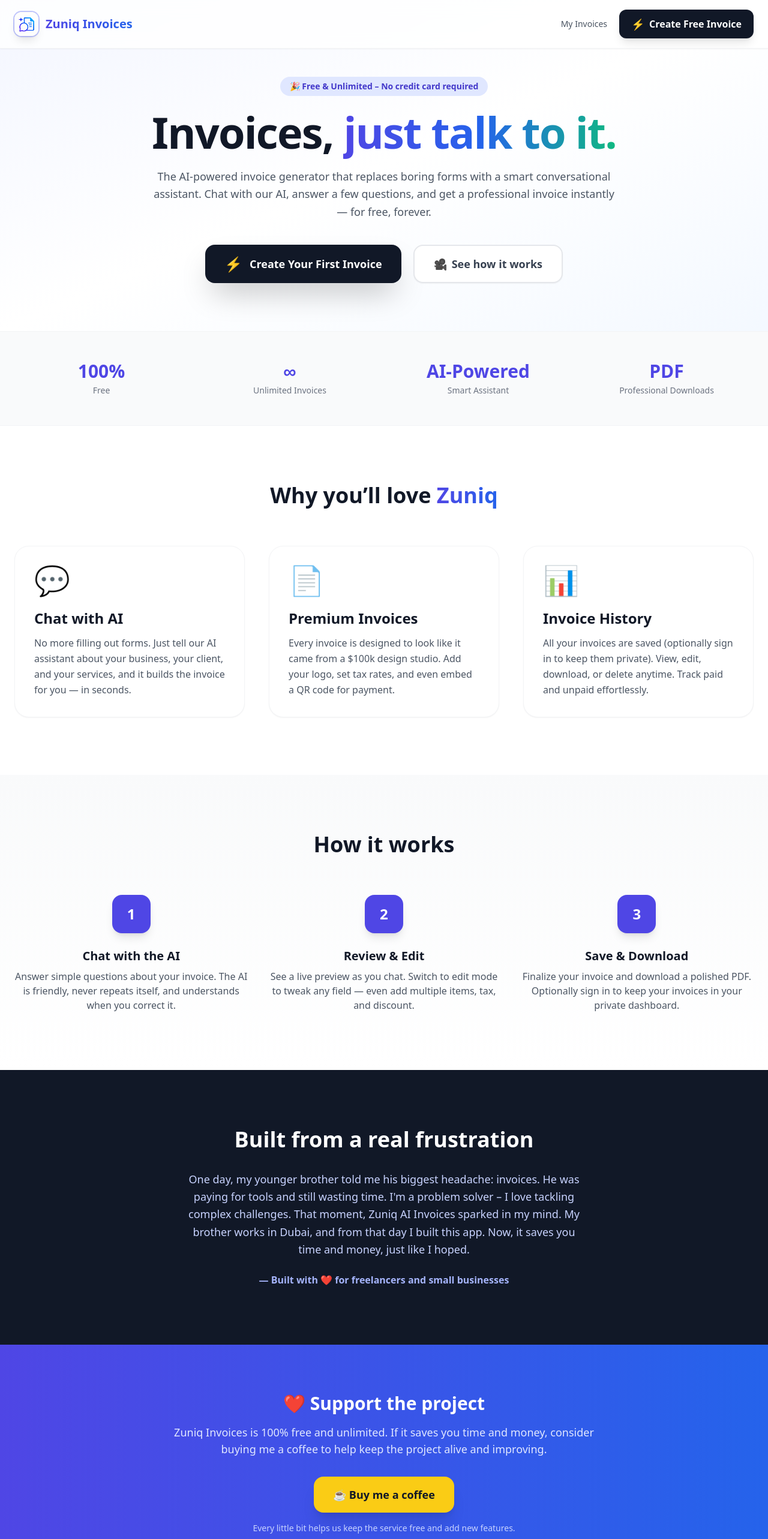
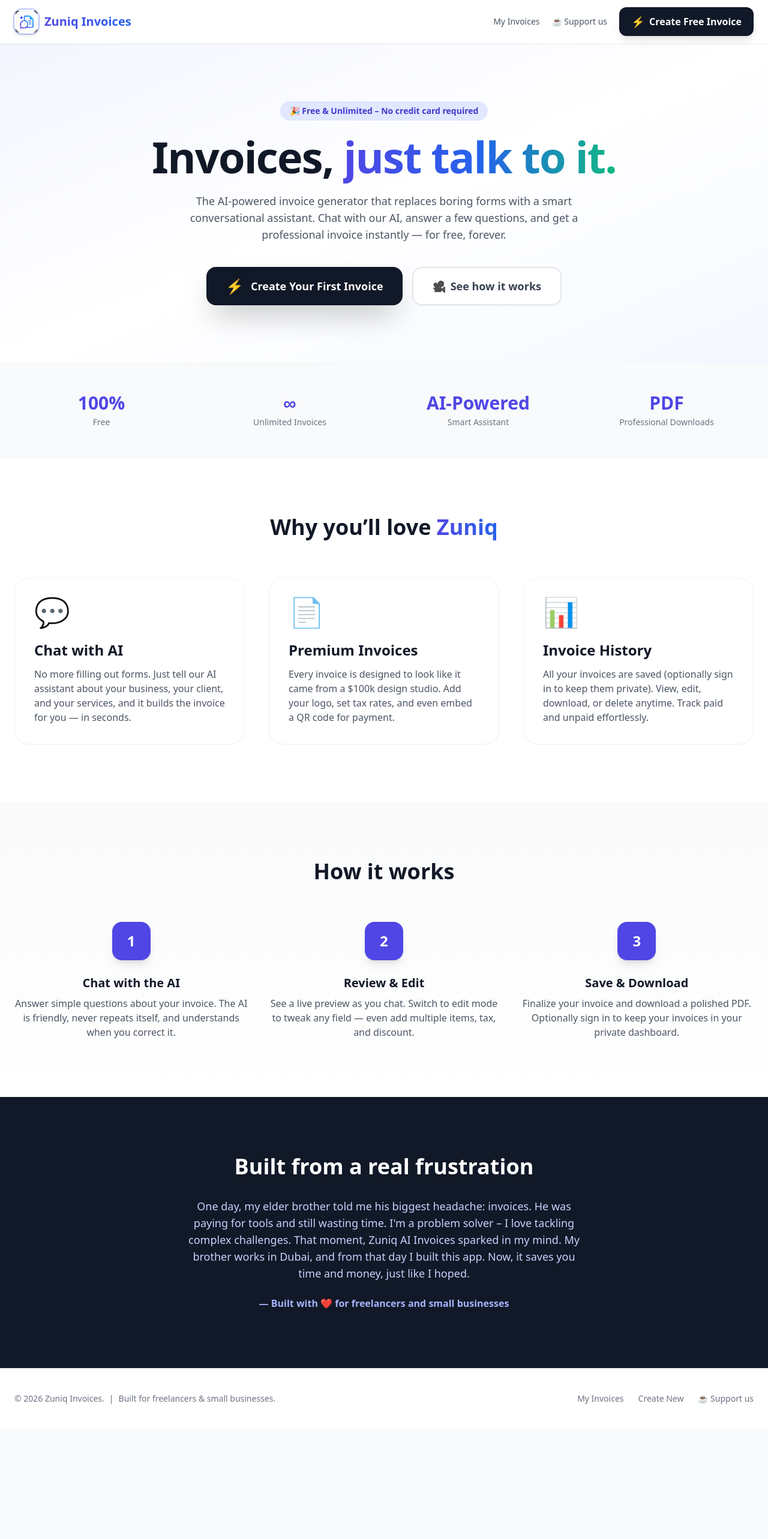
Before and after one commit to zuniqcomputers-crypto/zuniq-ai-invoices, a Next.js app: page / in a window 1280 px wide. Shown: the top 2566 px of the page at 60% size. After the commit the page ends 2382 px from the top, so only its background shows below. Built offline with nearby package versions, Linux system fonts and the light colour scheme.

Commit message:
add bank details

```diff
--- a/src/app/page.tsx
+++ b/src/app/page.tsx
@@ -1,60 +1,117 @@
+"use client";
+import { useState } from "react";
 import Link from "next/link";
 
 export default function LandingPage() {
+  const [showSupport, setShowSupport] = useState(false);
+
   return (
-    <div className="bg-white text-gray-800">
-      {/* ---- Navigation ---- */}
-      <nav className="fixed top-0 left-0 right-0 z-50 bg-white/80 backdrop-blur-md border-b border-gray-100 shadow-sm">
-        <div className="max-w-7xl mx-auto px-6 py-4 flex items-center justify-between">
-          <Link href="/" className="flex items-center gap-3">
-            <div className="h-10 w-10 rounded-xl overflow-hidden ring-2 ring-indigo-400/50 shadow-lg">
-              <img src="/logo.png" alt="Logo" className="h-full w-full object-cover" />
+    <div className="bg-white text-gray-800 overflow-x-hidden">
+      {/* ---- Navigation (sticky, never hides) ---- */}
+      <nav className="sticky top-0 z-50 bg-white/80 backdrop-blur-xl border-b border-gray-100 shadow-sm">
+        <div className="max-w-7xl mx-auto px-4 sm:px-6 py-3 flex items-center justify-between">
+          <Link href="/" className="flex items-center gap-2.5 shrink-0">
+            <div className="h-9 w-9 sm:h-10 sm:w-10 rounded-xl overflow-hidden ring-2 ring-indigo-400/50 shadow-md bg-white p-0.5 flex-shrink-0">
+              <img
+                src="/logo.png"
+                alt="Logo"
+                className="h-full w-full object-contain"
+              />
             </div>
-            <span className="text-xl font-bold bg-gradient-to-r from-indigo-600 to-blue-600 bg-clip-text text-transparent">
+            <span className="text-lg sm:text-xl font-bold bg-gradient-to-r from-indigo-600 to-blue-600 bg-clip-text text-transparent whitespace-nowrap">
               Zuniq Invoices
             </span>
           </Link>
-          <div className="flex items-center gap-5">
-            <Link href="/dashboard" className="text-sm font-medium text-gray-600 hover:text-gray-900 transition">
+          <div className="flex items-center gap-3 sm:gap-5">
+            <Link href="/dashboard" className="text-sm font-medium text-gray-600 hover:text-gray-900 transition hidden sm:block">
               My Invoices
             </Link>
+            <button
+              onClick={() => setShowSupport(true)}
+              className="hidden sm:inline-flex items-center gap-1 text-sm font-medium text-gray-600 hover:text-gray-900 transition"
+            >
+              ☕ Support us
+            </button>
             <Link
               href="/new"
-              className="inline-flex items-center gap-2 bg-gray-900 hover:bg-gray-800 text-white px-5 py-2.5 rounded-xl font-semibold shadow-lg transition-all hover:scale-105"
+              className="inline-flex items-center gap-1.5 sm:gap-2 bg-gray-900 hover:bg-gray-800 text-white px-4 sm:px-5 py-2.5 rounded-xl font-semibold shadow-lg transition-all hover:scale-105 text-sm sm:text-base"
             >
-              <span className="text-lg">⚡</span> Create Free Invoice
+              <span className="text-lg">⚡</span>
+              <span className="whitespace-nowrap">Create Free Invoice</span>
             </Link>
           </div>
         </div>
       </nav>
 
+      {/* ---- Support Modal ---- */}
+      {showSupport && (
+        <div
+          className="fixed inset-0 z-[100] flex items-center justify-center bg-black/50 backdrop-blur-sm p-4"
+          onClick={() => setShowSupport(false)}
+        >
+          <div
+            className="bg-white rounded-3xl shadow-2xl max-w-md w-full p-6 sm:p-8 animate-in fade-in zoom-in duration-300"
+            onClick={(e) => e.stopPropagation()}
+          >
+            <div className="flex justify-between items-start mb-4">
+              <h2 className="text-2xl font-bold text-gray-900">☕ Buy me a coffee</h2>
+              <button
+                onClick={() => setShowSupport(false)}
+                className="text-gray-400 hover:text-gray-600 text-3xl leading-none"
+              >
+                &times;
+              </button>
+            </div>
+            <p className="text-gray-600 mb-6">
+              Zuniq Invoices is free forever. If it saves you time, support the project with a small donation.
+            </p>
+            <div className="bg-gray-50 rounded-2xl p-4 mb-4">
+              <p className="text-sm font-semibold text-gray-500 mb-2">Bank Account Details</p>
+              <p className="text-gray-800 font-medium">Account Name: <span className="font-normal">[ZAFAR KHAN]</span></p>
+              <p className="text-gray-800 font-medium">Account Number: <span className="font-normal">[0215668201005729]</span></p>
+              <p className="text-gray-800 font-medium">Bank: <span className="font-normal">[MCB Bank Limited]</span></p>
+              <p className="text-gray-800 font-medium">IBAN: <span className="font-normal">[PK81MUCB0215668201005729]</span></p>
+            </div>
+            <p className="text-xs text-gray-400">You can also use the button below to donate via card.</p>
+            <a
+              href="https://www.buymeacoffee.com/zuniq" // Replace with actual Buy Me a Coffee link if you have one
+              target="_blank"
+              rel="noopener noreferrer"
+              className="mt-4 block w-full text-center py-3 bg-yellow-400 hover:bg-yellow-300 text-gray-900 rounded-xl font-bold transition-colors"
+            >
+              Donate with card
+            </a>
+          </div>
+        </div>
+      )}
+
       {/* ---- Hero Section ---- */}
-      <section className="pt-32 pb-20 px-6 relative overflow-hidden">
+      <section className="relative overflow-hidden pt-16 sm:pt-24 pb-16 sm:pb-24 px-4 sm:px-6">
         <div className="absolute inset-0 bg-gradient-to-br from-indigo-50 via-white to-blue-50 opacity-70 pointer-events-none" />
         <div className="max-w-7xl mx-auto text-center relative z-10">
-          <div className="inline-flex items-center gap-2 bg-indigo-100 text-indigo-700 rounded-full px-4 py-1.5 text-sm font-semibold mb-6">
+          <div className="inline-flex items-center gap-2 bg-indigo-100 text-indigo-700 rounded-full px-4 py-1.5 text-sm font-semibold mb-6 animate-fade-in-up">
             🎉 Free & Unlimited – No credit card required
           </div>
-          <h1 className="text-5xl md:text-7xl font-extrabold text-gray-900 tracking-tight leading-tight">
+          <h1 className="text-4xl sm:text-6xl md:text-7xl font-extrabold text-gray-900 tracking-tight leading-tight animate-fade-in-up">
             Invoices,{" "}
             <span className="text-transparent bg-clip-text bg-gradient-to-r from-indigo-600 via-blue-600 to-emerald-500">
               just talk to it.
             </span>
           </h1>
-          <p className="mt-6 text-lg text-gray-600 max-w-3xl mx-auto leading-relaxed">
+          <p className="mt-6 text-base sm:text-lg text-gray-600 max-w-3xl mx-auto leading-relaxed px-2 animate-fade-in-up">
             The AI‑powered invoice generator that replaces boring forms with a smart conversational assistant.
             Chat with our AI, answer a few questions, and get a professional invoice instantly — for free, forever.
           </p>
-          <div className="mt-10 flex flex-col sm:flex-row gap-5 justify-center">
+          <div className="mt-10 flex flex-col sm:flex-row gap-4 justify-center items-center animate-fade-in-up">
             <Link
               href="/new"
-              className="inline-flex items-center justify-center gap-3 bg-gray-900 hover:bg-gray-800 text-white px-8 py-4 rounded-2xl font-bold text-lg shadow-2xl hover:shadow-3xl transition-all hover:scale-105"
+              className="w-full sm:w-auto inline-flex items-center justify-center gap-3 bg-gray-900 hover:bg-gray-800 text-white px-8 py-4 rounded-2xl font-bold text-lg shadow-2xl hover:shadow-3xl transition-all hover:scale-105"
             >
               <span className="text-2xl">⚡</span> Create Your First Invoice
             </Link>
             <a
               href="#how-it-works"
-              className="inline-flex items-center justify-center gap-2 bg-white border-2 border-gray-200 hover:border-gray-300 text-gray-700 px-8 py-4 rounded-2xl font-semibold text-lg shadow-sm transition-all"
+              className="w-full sm:w-auto inline-flex items-center justify-center gap-2 bg-white border-2 border-gray-200 hover:border-gray-300 text-gray-700 px-8 py-4 rounded-2xl font-semibold text-lg shadow-sm transition-all"
             >
               <span>🎥</span> See how it works
             </a>
@@ -63,8 +120,8 @@
       </section>
 
       {/* ---- Trust / Social Proof ---- */}
-      <section className="py-12 bg-gray-50 border-y border-gray-100">
-        <div className="max-w-7xl mx-auto px-6 grid grid-cols-2 md:grid-cols-4 gap-6 text-center">
+      <section className="py-10 sm:py-12 bg-gray-50 border-y border-gray-100">
+        <div className="max-w-7xl mx-auto px-4 sm:px-6 grid grid-cols-2 md:grid-cols-4 gap-4 sm:gap-6 text-center">
           {[
             { value: "100%", label: "Free" },
             { value: "∞", label: "Unlimited Invoices" },
@@ -72,19 +129,20 @@
             { value: "PDF", label: "Professional Downloads" },
           ].map((stat, i) => (
             <div key={i} className="space-y-1">
-              <div className="text-3xl font-extrabold text-indigo-600">{stat.value}</div>
-              <div className="text-sm text-gray-500 font-medium">{stat.label}</div>
+              <div className="text-2xl sm:text-3xl font-extrabold text-indigo-600">{stat.value}</div>
+              <div className="text-xs sm:text-sm text-gray-500 font-medium">{stat.label}</div>
             </div>
           ))}
         </div>
       </section>
 
       {/* ---- Features ---- */}
-      <section id="features" className="py-24 max-w-7xl mx-auto px-6">
-        <h2 className="text-4xl font-bold text-center text-gray-900 mb-16">
-          Why you’ll love <span className="text-transparent bg-clip-text bg-gradient-to-r from-indigo-600 to-blue-600">Zuniq</span>
+      <section id="features" className="py-20 sm:py-24 max-w-7xl mx-auto px-4 sm:px-6">
+        <h2 className="text-3xl sm:text-4xl font-bold text-center text-gray-900 mb-12 sm:mb-16">
+          Why you’ll love{" "}
+          <span className="text-transparent bg-clip-text bg-gradient-to-r from-indigo-600 to-blue-600">Zuniq</span>
         </h2>
-        <div className="grid md:grid-cols-3 gap-10">
+        <div className="grid sm:grid-cols-2 lg:grid-cols-3 gap-6 sm:gap-10">
           {[
             {
               icon: "💬",
@@ -104,23 +162,23 @@
           ].map((f, i) => (
             <div
               key={i}
-              className="group bg-white rounded-3xl p-8 shadow-sm border border-gray-100 hover:shadow-2xl hover:border-indigo-100 transition-all duration-300"
+              className="group bg-white rounded-3xl p-6 sm:p-8 shadow-sm border border-gray-100 hover:shadow-2xl hover:border-indigo-100 transition-all duration-300"
             >
-              <div className="text-5xl mb-6">{f.icon}</div>
-              <h3 className="text-2xl font-semibold text-gray-900 mb-3">{f.title}</h3>
-              <p className="text-gray-600 leading-relaxed">{f.desc}</p>
+              <div className="text-4xl sm:text-5xl mb-4 sm:mb-6">{f.icon}</div>
+              <h3 className="text-xl sm:text-2xl font-semibold text-gray-900 mb-2 sm:mb-3">{f.title}</h3>
+              <p className="text-gray-600 leading-relaxed text-sm sm:text-base">{f.desc}</p>
             </div>
           ))}
         </div>
       </section>
 
       {/* ---- How It Works ---- */}
-      <section id="how-it-works" className="py-24 bg-gradient-to-b from-gray-50 to-white">
-        <div className="max-w-7xl mx-auto px-6">
-          <h2 className="text-4xl font-bold text-center text-gray-900 mb-16">
+      <section id="how-it-works" className="py-20 sm:py-24 bg-gradient-to-b from-gray-50 to-white">
+        <div className="max-w-7xl mx-auto px-4 sm:px-6">
+          <h2 className="text-3xl sm:text-4xl font-bold text-center text-gray-900 mb-12 sm:mb-16">
             How it works
           </h2>
-          <div className="grid md:grid-cols-3 gap-8">
+          <div className="grid sm:grid-cols-3 gap-8">
             {[
               {
                 step: "1",
@@ -139,23 +197,23 @@
               },
             ].map((item, i) => (
               <div key={i} className="relative text-center group">
-                <div className="h-16 w-16 rounded-2xl bg-indigo-600 text-white text-2xl font-bold flex items-center justify-center mx-auto mb-6 shadow-lg group-hover:scale-110 transition-transform">
+                <div className="h-14 w-14 sm:h-16 sm:w-16 rounded-2xl bg-indigo-600 text-white text-2xl font-bold flex items-center justify-center mx-auto mb-4 sm:mb-6 shadow-lg group-hover:scale-110 transition-transform">
                   {item.step}
                 </div>
-                <h3 className="text-xl font-semibold text-gray-900 mb-2">{item.title}</h3>
-                <p className="text-gray-600">{item.desc}</p>
+                <h3 className="text-lg sm:text-xl font-semibold text-gray-900 mb-2">{item.title}</h3>
+                <p className="text-gray-600 text-sm sm:text-base">{item.desc}</p>
               </div>
             ))}
           </div>
         </div>
       </section>
 
-      {/* ---- Story ---- */}
-      <section className="py-24 bg-gray-900 text-white">
-        <div className="max-w-4xl mx-auto px-6 text-center">
-          <h2 className="text-4xl font-bold mb-8">Built from a real frustration</h2>
-          <p className="text-indigo-200 text-lg leading-relaxed max-w-2xl mx-auto">
-            One day, my younger brother told me his biggest headache: invoices. He was paying for tools and still wasting time.
+      {/* ---- Story (elder brother) ---- */}
+      <section className="py-20 sm:py-24 bg-gray-900 text-white">
+        <div className="max-w-4xl mx-auto px-4 sm:px-6 text-center">
+          <h2 className="text-3xl sm:text-4xl font-bold mb-6 sm:mb-8">Built from a real frustration</h2>
+          <p className="text-indigo-200 text-base sm:text-lg leading-relaxed max-w-2xl mx-auto">
+            One day, my elder brother told me his biggest headache: invoices. He was paying for tools and still wasting time.
             I'm a problem solver – I love tackling complex challenges. That moment, Zuniq AI Invoices sparked in my mind.
             My brother works in Dubai, and from that day I built this app. Now, it saves you time and money, just like I hoped.
           </p>
@@ -163,40 +221,18 @@
         </div>
       </section>
 
-      {/* ---- Donation / Support ---- */}
-      <section className="py-20 bg-gradient-to-r from-indigo-600 to-blue-600 text-white text-center">
-        <div className="max-w-3xl mx-auto px-6">
-          <h2 className="text-3xl font-bold mb-4">❤️ Support the project</h2>
-          <p className="text-indigo-100 text-lg mb-8">
-            Zuniq Invoices is 100% free and unlimited. If it saves you time and money, consider buying me a coffee
-            to help keep the project alive and improving.
-          </p>
-          <a
-            href="https://www.buymeacoffee.com/zuniq" // 👈 replace with your actual donation link
-            target="_blank"
-            rel="noopener noreferrer"
-            className="inline-flex items-center gap-2 bg-yellow-400 hover:bg-yellow-300 text-gray-900 px-8 py-4 rounded-2xl font-bold text-lg shadow-xl transition-all hover:scale-105"
-          >
-            ☕ Buy me a coffee
-          </a>
-          <p className="mt-4 text-indigo-200 text-sm">
-            Every little bit helps us keep the service free and add new features.
-          </p>
-        </div>
-      </section>
-
       {/* ---- Footer ---- */}
       <footer className="border-t border-gray-200 py-10">
-        <div className="max-w-7xl mx-auto px-6 flex flex-col md:flex-row justify-between items-center gap-6">
-          <div className="flex items-center gap-2 text-gray-500 text-sm">
+        <div className="max-w-7xl mx-auto px-4 sm:px-6 flex flex-col sm:flex-row justify-between items-center gap-4">
+          <div className="flex flex-col sm:flex-row items-center gap-2 text-gray-500 text-sm">
             <span>© 2026 Zuniq Invoices.</span>
-            <span className="hidden md:inline">|</span>
+            <span className="hidden sm:inline">|</span>
             <span>Built for freelancers & small businesses.</span>
           </div>
           <div className="flex gap-6 text-sm text-gray-500">
             <Link href="/dashboard" className="hover:text-gray-900 transition">My Invoices</Link>
             <Link href="/new" className="hover:text-gray-900 transition">Create New</Link>
-            <a href="#" className="hover:text-gray-900 transition">Privacy Policy</a>
+            <button onClick={() => setShowSupport(true)} className="hover:text-gray-900 transition">☕ Support us</button>
           </div>
         </div>
       </footer>
```
